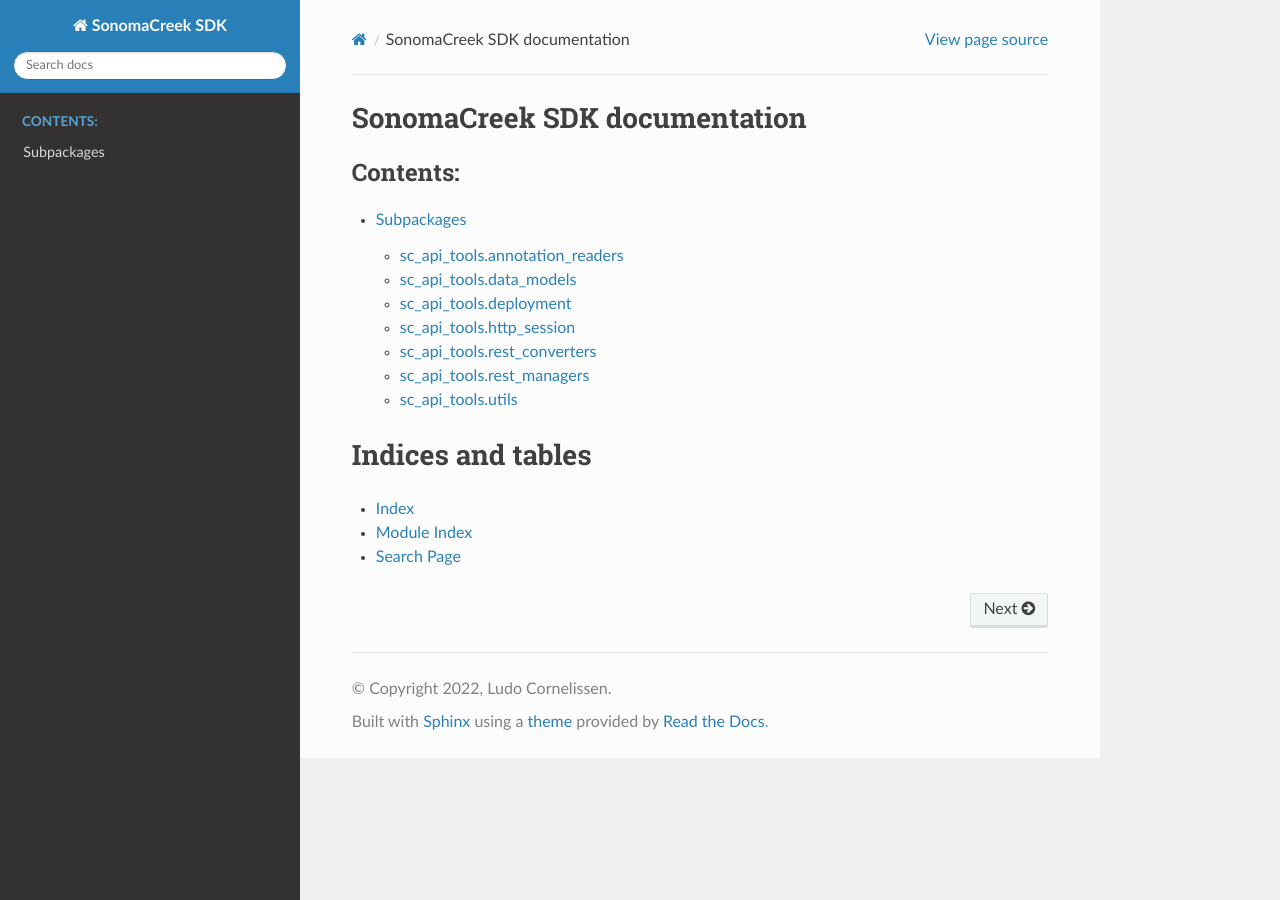
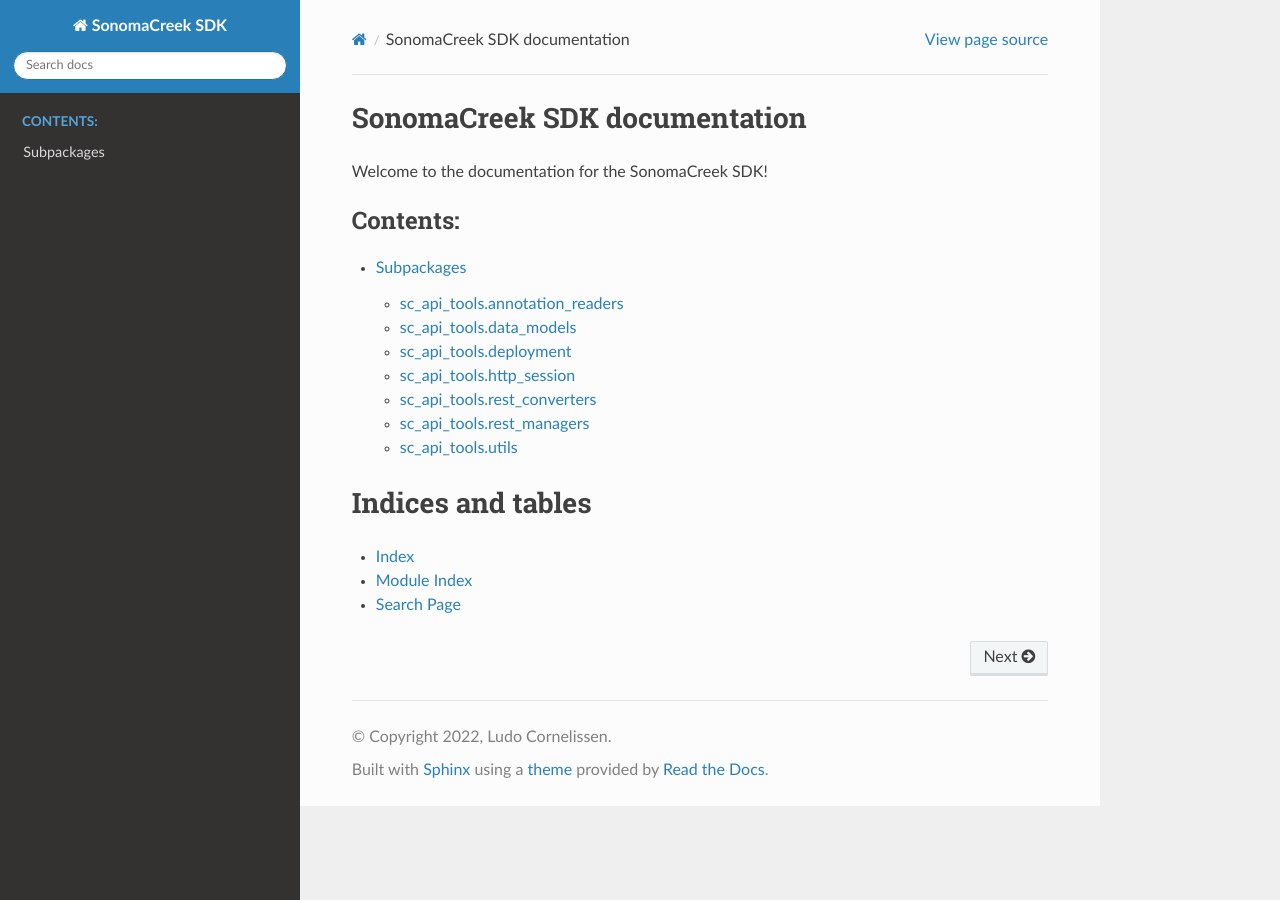
Before and after one commit to openvinotoolkit/geti-sdk, a Sphinx documentation site: the page built from docs/source/index.rst, in a window 1280 px wide. Built offline with Sphinx 7.4.7 and the Read the Docs theme 2.0.0, drawn with Linux system fonts in a browser that asks for light colours.

Commit message:
Update documentation to test workflow

```diff
--- a/docs/source/index.rst
+++ b/docs/source/index.rst
@@ -2,6 +2,8 @@
 
 SonomaCreek SDK documentation
 ======================================
+
+Welcome to the documentation for the SonomaCreek SDK!
 
 .. toctree::
    :maxdepth: 2
```
